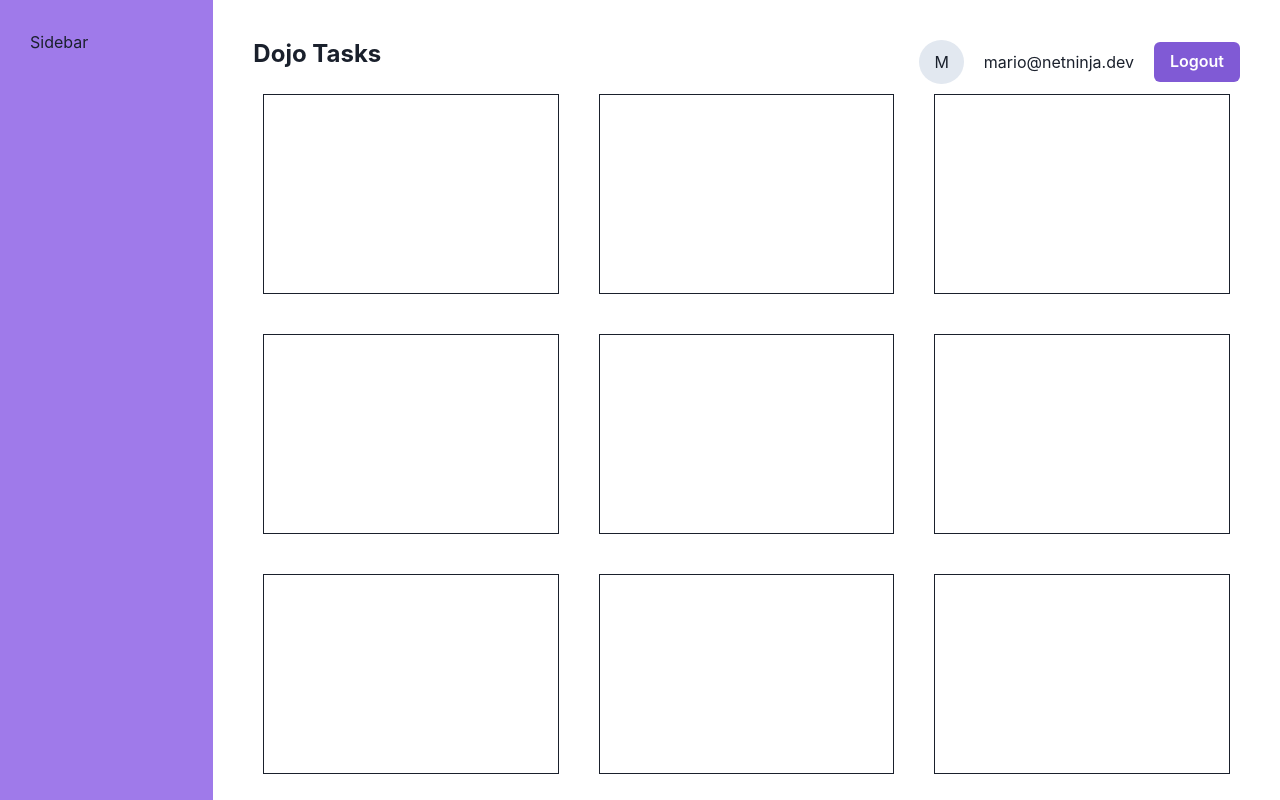
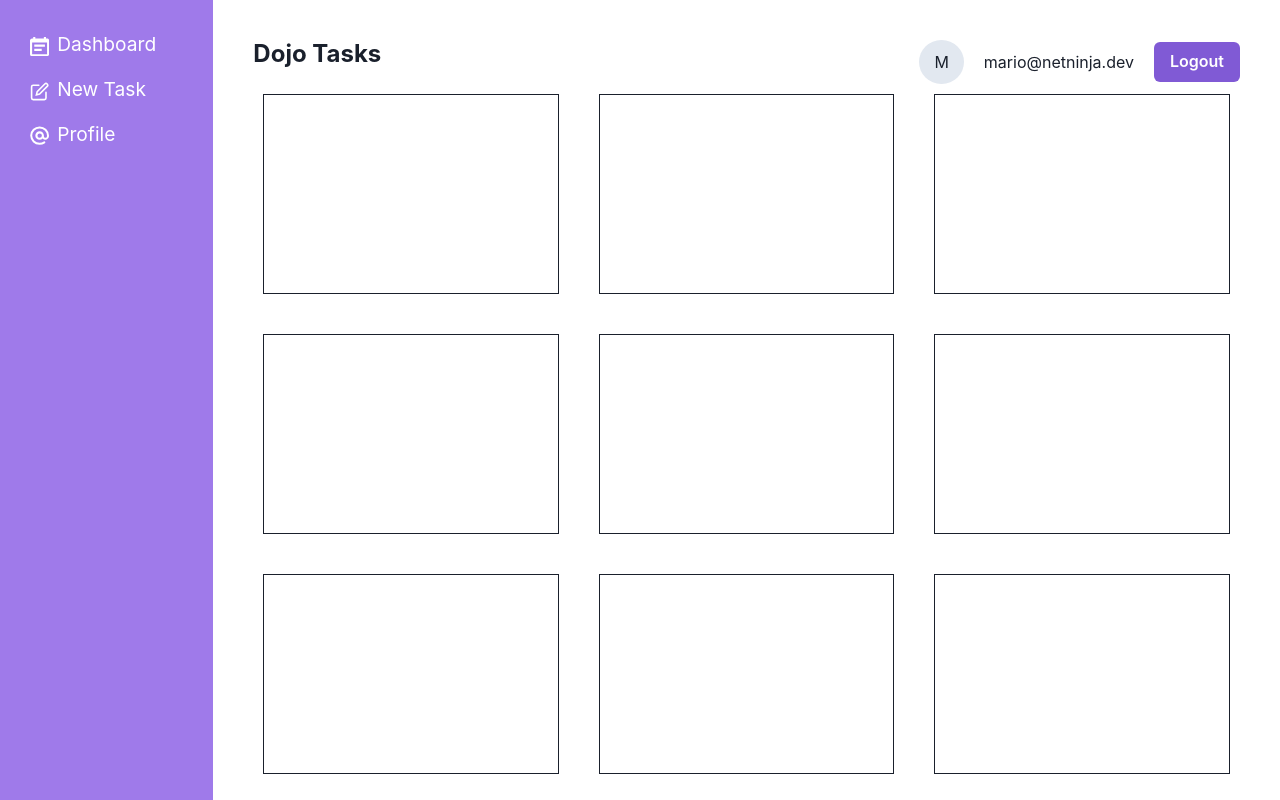
Before and after one commit to olaide-hok/Task-Manager-UI, a React (Create React App) app: page / in a window 1280 px wide. Shown: the top 800 px of the page. Built offline with nearby package versions, Linux system fonts and the light colour scheme.

Commit message:
Render Sidebar Component

```diff
--- a/src/layouts/RootLayout.tsx
+++ b/src/layouts/RootLayout.tsx
@@ -1,6 +1,7 @@
 import {Grid, GridItem} from '@chakra-ui/react'
 import {Outlet} from 'react-router-dom'
 import Navbar from '../components/Navbar'
+import Sidebar from '../components/Sidebar'
 
 export default function RootLayout() {
   return (
@@ -11,7 +12,7 @@ export default function RootLayout() {
         bg="purple.400"
         minHeight={{lg: '100vh'}}
         p={{base: '20px', lg: '30px'}}>
-        <span>Sidebar</span>
+        <Sidebar />
       </GridItem>
       <GridItem as="main" colSpan={{base: 6, lg: 4, xl: 5}} p="40px">
         <Navbar />
```
